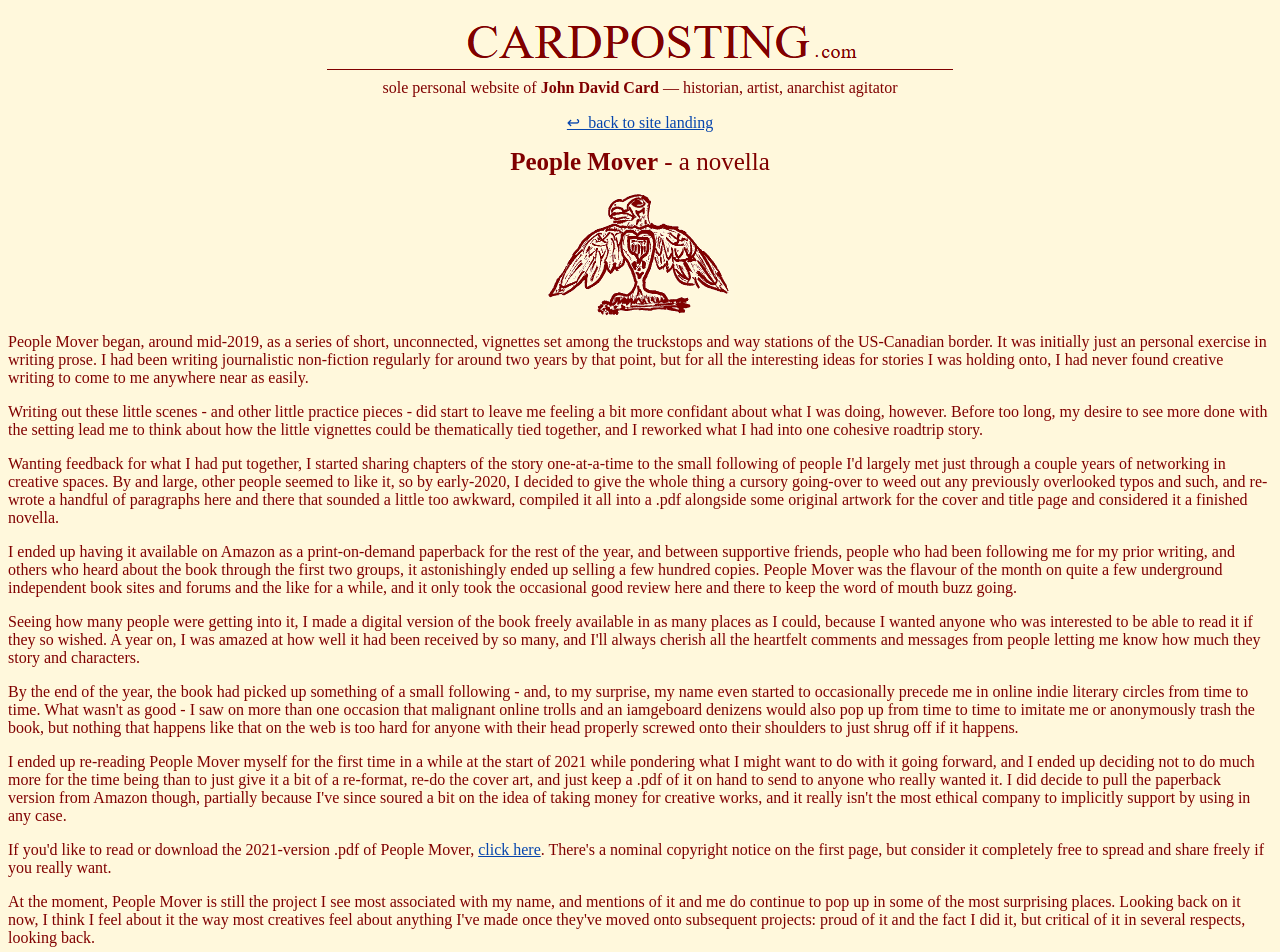
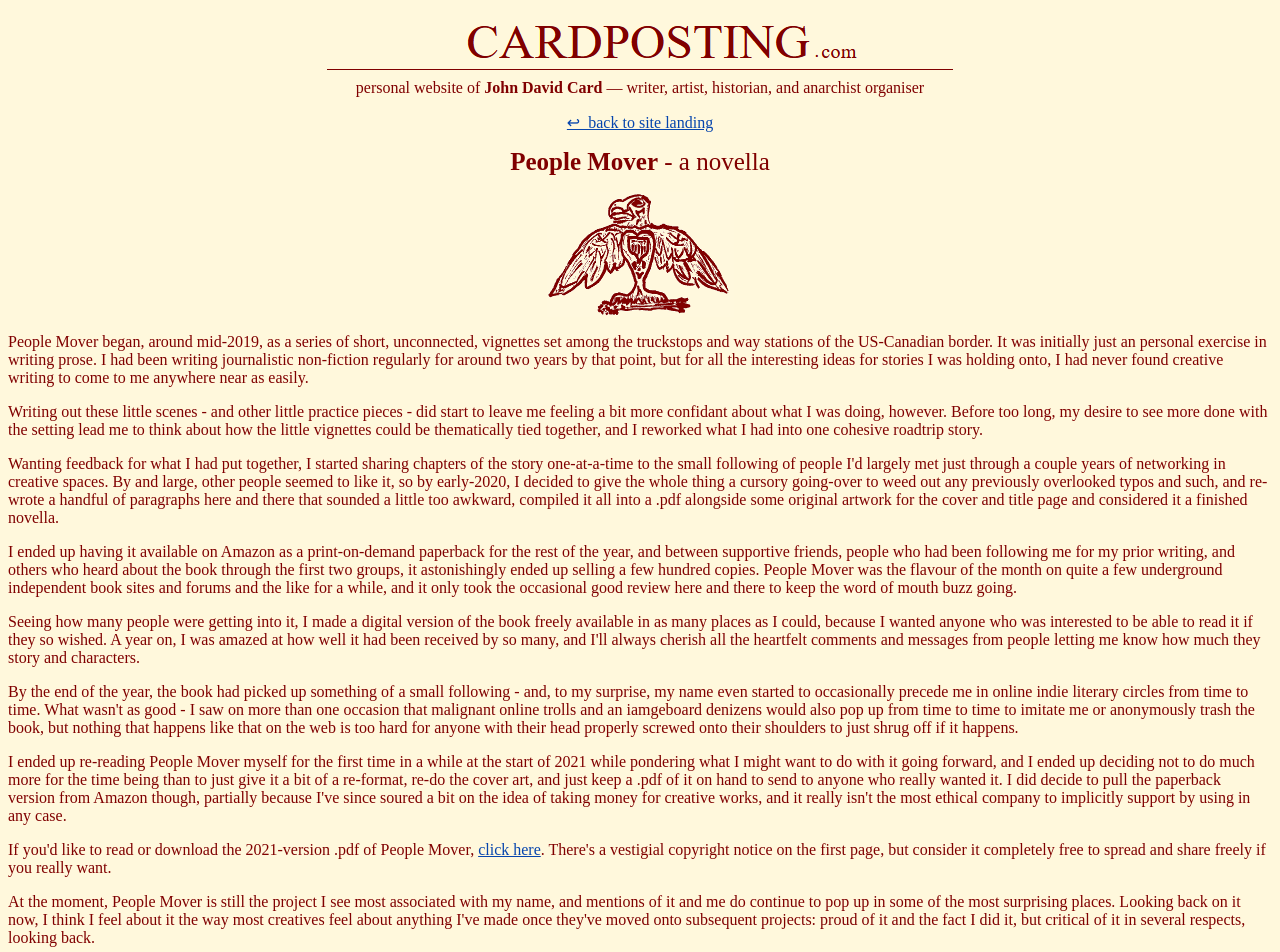
Before and after one commit to JohnDavidCard/Cardposting, a plain HTML site: page peoplemover.html in a window 1280 px wide. Shown: the top 952 px of the page. Drawn offline with Linux system fonts and the light colour scheme.

Commit message:
Update peoplemover.html

```diff
--- a/peoplemover.html
+++ b/peoplemover.html
@@ -18,7 +18,7 @@ A:active {text-decoration:none}
 
 
 <BR>
-<FONT COLOR="#800000">sole personal website of <strong>John David Card</strong> &mdash; historian, artist, anarchist agitator</p></FONT></DIV>
+<FONT COLOR="#800000">personal website of <strong>John David Card</strong> &mdash; writer, artist, historian, and anarchist organiser</p></FONT></DIV>
 <p style="text-align:center"><a href="index.html">↩&nbsp; back to site landing</a>
 
 
@@ -54,7 +54,7 @@ By the end of the year, the book had picked up something of a small following -
 I ended up re-reading People Mover myself for the first time in a while at the start of 2021 while pondering what I might want to do with it going forward, and I ended up deciding not to do much more for the time being than to just give it a bit of a re-format, re-do the cover art, and just keep a .pdf of it on hand to send to anyone who really wanted it. I did decide to pull the paperback version from Amazon though, partially because I've since soured a bit on the idea of taking money for creative works, and it really isn't the most ethical company to implicitly support by using in any case.
 
 <p style="text-align:left">
-If you'd like to read or download the 2021-version .pdf of People Mover, <a href="peoplemoverpdf.pdf">click here</a>. There's a nominal copyright notice on the first page, but consider it completely free to spread and share freely if you really want.
+If you'd like to read or download the 2021-version .pdf of People Mover, <a href="peoplemoverpdf.pdf">click here</a>. There's a vestigial copyright notice on the first page, but consider it completely free to spread and share freely if you really want.
 
 <p style="text-align:left">
 At the moment, People Mover is still the project I see most associated with my name, and mentions of it and me do continue to pop up in some of the most surprising places. Looking back on it now, I think I feel about it the way most creatives feel about anything I've made once they've moved onto subsequent projects: proud of it and the fact I did it, but critical of it in several respects, looking back.
```
